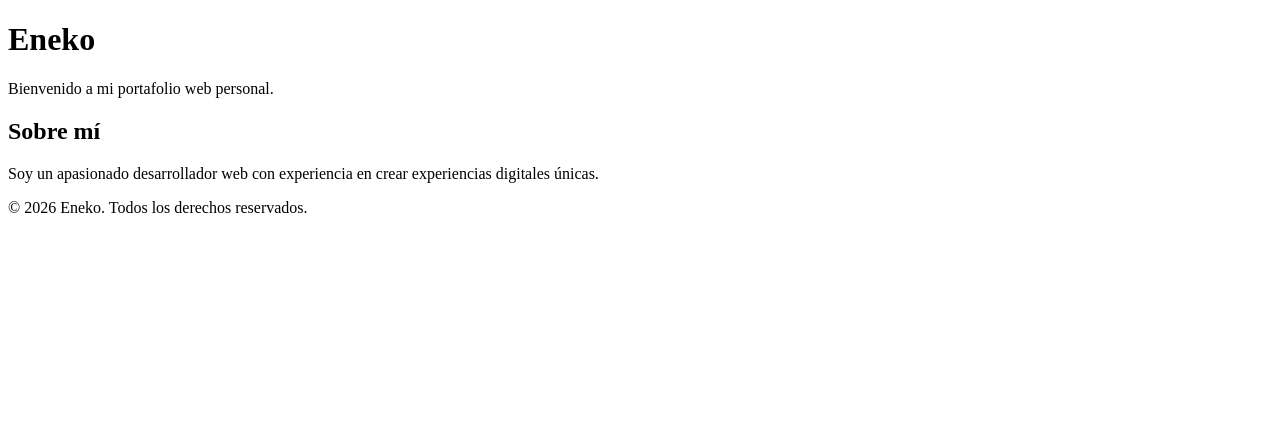
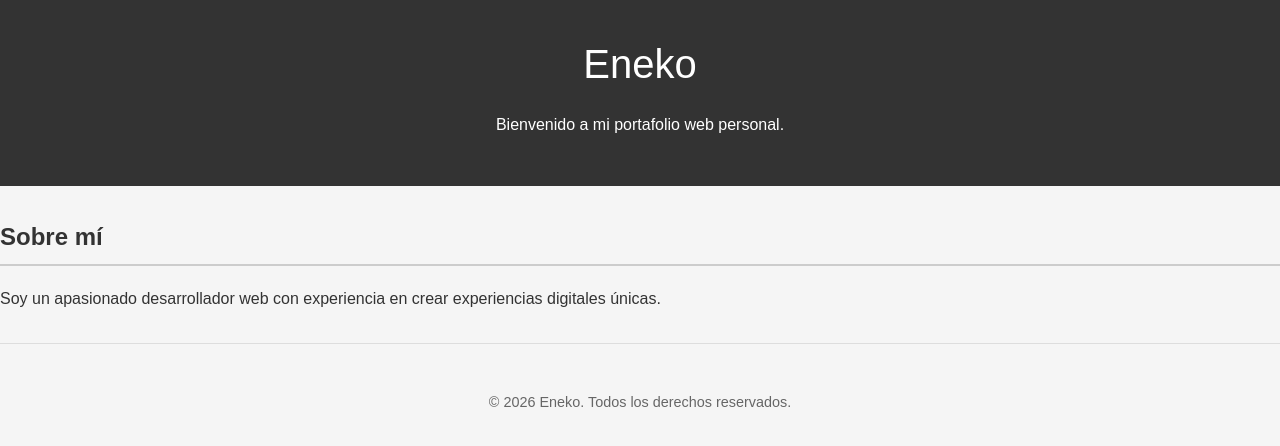
Before and after one commit to elazaroo/mi-portfolio-web, a plain HTML site: page index.html in a window 1280 px wide. Drawn offline with Linux system fonts and the light colour scheme.

Commit message:
feat: añadir estilos basicos a la pagina

```diff
--- a/index.html
+++ b/index.html
@@ -4,6 +4,7 @@
     <meta charset="UTF-8">
     <meta name="viewport" content="width=device-width, initial-scale=1.0">
     <title>Portafolio de Eneko</title>
+    <link rel="stylesheet" href="style.css">
 </head>
 <body>
     <header>
--- /dev/null
+++ b/style.css
@@ -0,0 +1,42 @@
+body {
+    font-family: sans-serif;
+    margin: 0;
+    padding: 0;
+    background-color: #f5f5f5;
+    color: #333;
+    line-height: 1.6;
+}
+
+header {
+    background-color: #333;
+    color: #fff;
+    padding: 2rem;
+    text-align: center;
+}
+
+div.container {
+    max-width: 800px;
+    margin: 2rem auto;
+    padding: 0 1rem;
+}
+
+h1 {
+    font-weight: normal;
+    font-size: 2.5rem;
+    margin: 0;
+}
+
+h2 {
+    border-bottom: 2px solid #ccc;
+    padding-bottom: 0.5rem;
+    margin-top: 2rem;
+}
+
+footer {
+    text-align: center;
+    padding: 2rem;
+    color: #666;
+    font-size: 0.9rem;
+    border-top: 1px solid #ddd;
+    margin-top: 2rem;
+}
```
